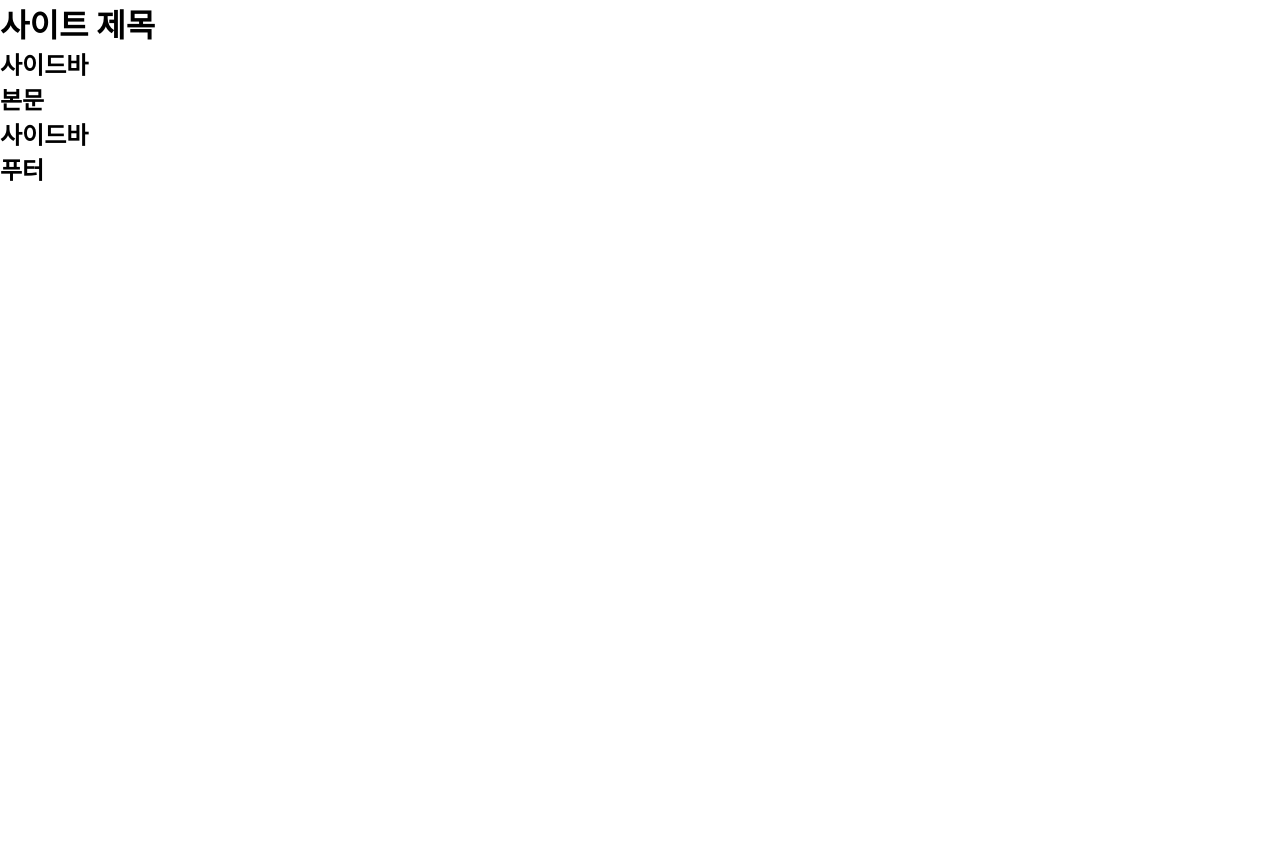
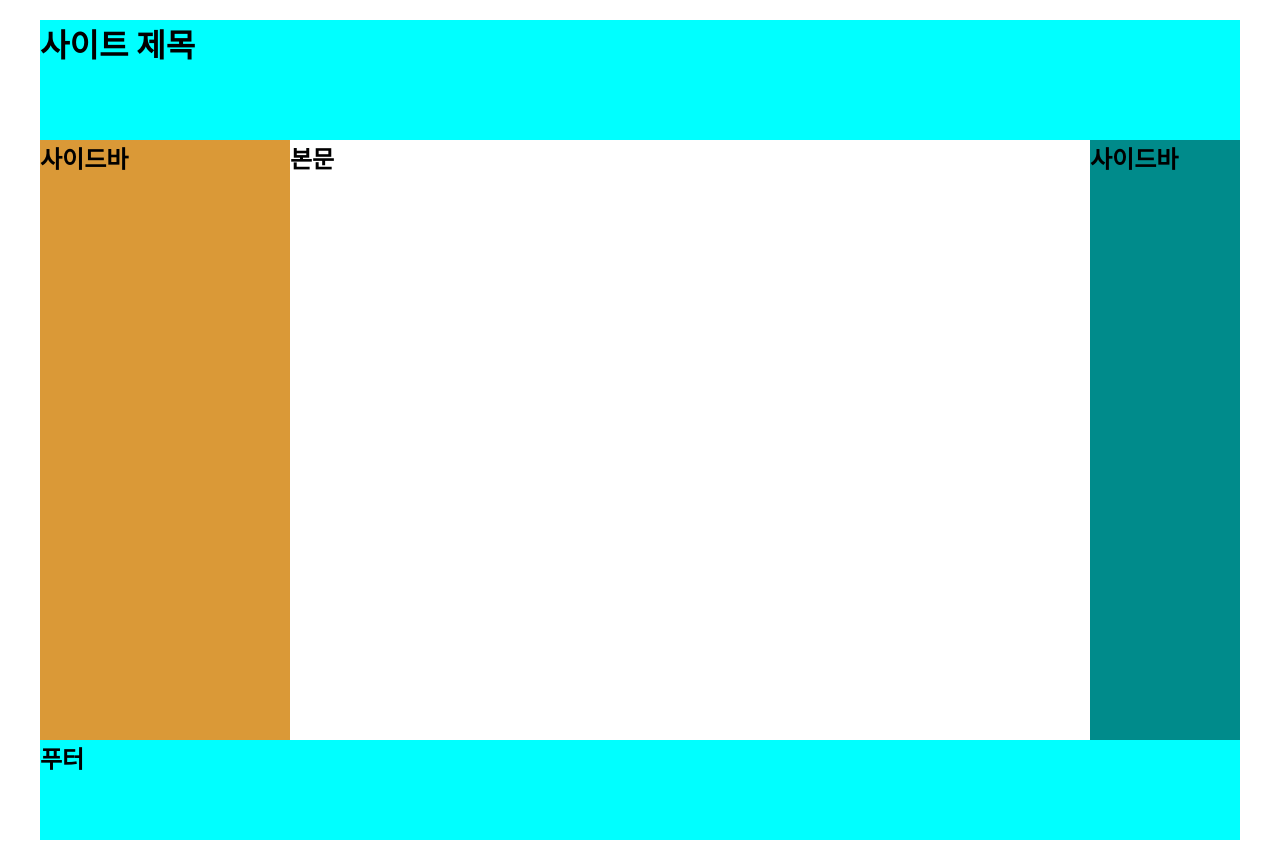
Before and after one commit to JinGyuGwak/Front_begin, a plain HTML site: page 08/3column.html in a window 1280 px wide. Before the commit the page ends 800 px from the top, so only its background shows below. Drawn offline with Linux system fonts and the light colour scheme.

Commit message:
챕터8 완

```diff
--- a/08/css/2column.css
+++ b/08/css/2column.css
@@ -3,3 +3,30 @@
   padding:0;
   box-sizing: border-box;
 }
+#container{
+  width: 1200px;
+  margin : 20px auto;
+}
+#header{
+  width: 100%;
+  height: 120px;
+  background-color: #acacac;
+}
+#sidebar{
+  float: left;
+  width: 300px;
+  height: 600px;
+  background-color: skyblue;
+}
+#contents{
+  width: 900px;
+  height: 600px;
+  float: left;
+
+}
+#footer{
+  width: 100%;
+  height: 100px;
+  clear:left;
+
+}
--- a/08/css/3column.css
+++ b/08/css/3column.css
@@ -3,3 +3,35 @@
   padding:0;
   box-sizing: border-box;
 }
+#container{
+  width: 1200px;
+  margin: 20px auto;
+}
+#header{
+  width: 100%;
+  height: 120px;
+  background-color: aqua;
+}
+#left-sidebar{
+  width: 250px;
+  height: 600px;
+  background-color: rgb(218, 153, 55);
+  float: left;
+}
+#contents{
+  width: 800px;
+  height: 600px;
+  float: left;
+}
+#right-sidebar{
+  float:left;
+  width: 150px;
+  height: 600px;
+  background-color: darkcyan;
+}
+#footer{
+  clear: left;
+  width: 100%;
+  height: 100px;
+  background-color: aqua;
+}
--- a/08/css/position-2.css
+++ b/08/css/position-2.css
@@ -8,10 +8,14 @@
  background-size:cover;
  width:800px;
  height:500px;
+ position: relative;
  margin:0 auto;
 }
 h1 {
   color:#fff;
   font-size:120px;
   text-shadow: 2px 3px 0 #000;
+  position : absolute;
+  right: 100px;
+  bottom: 100px;
 }
--- a/08/css/product-tmp.css
+++ b/08/css/product-tmp.css
@@ -9,6 +9,19 @@ div {
   border:1px solid #222;  /* 테두리 */
 }
 #container {
+  margin : auto;
   width:600px;  /* 컨테이너의 너비 */
   border:none;    /* 테두리 없앰 */
 }
+#receipe, #package, #description{
+  padding: 20px;
+  margin-bottom: 30px;
+}
+#description{
+  border-top-left-radius: 30px;
+  border-top-right-radius: 30px;
+}
+#package{
+  border-bottom-left-radius: 30px;
+  border-bottom-right-radius: 30px;
+}
```
Also changed, not shown: 08/float-1.html (+2 -1 lines), 08/margin-3.html (+1 -1 lines), 08/quiz-1.html (+5 -0 lines), 08/quiz-2.html (+10 -0 lines), 08/quiz-3.html (+10 -1 lines).
